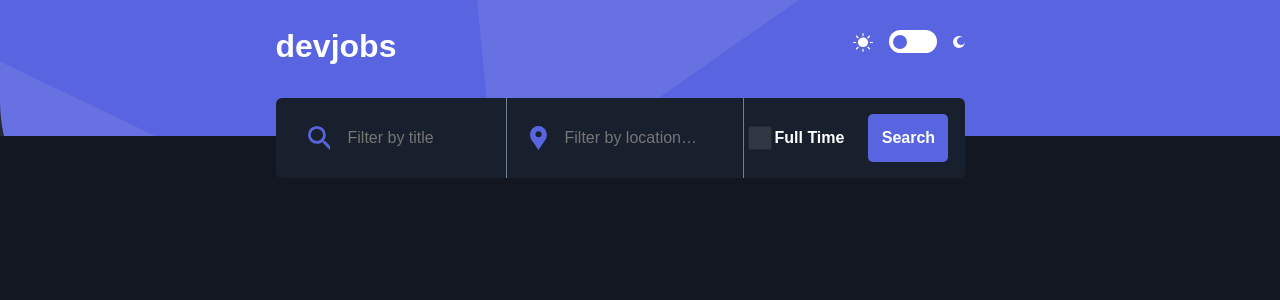
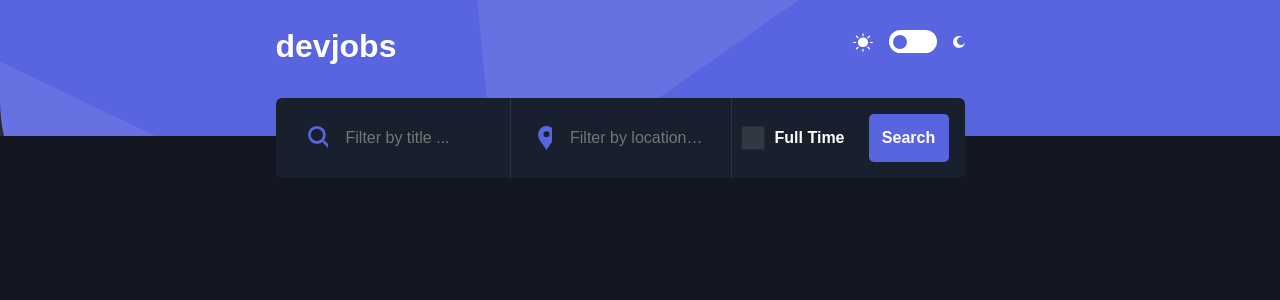
Before and after one commit to harrisonJones12/github-jobs, a React (Create React App) app: page / in a window 1280 px wide. Shown: the top 300 px of the page. Built offline with nearby package versions, Linux system fonts and the light colour scheme.

Commit message:
dial styles in a bit more / add new wrapper and add copy change

```diff
--- a/src/components/SearchBar/SearchBar.jsx
+++ b/src/components/SearchBar/SearchBar.jsx
@@ -80,7 +80,7 @@ const SearchBar = () => {
         placeholder={
           viewportWidth >= desktopBreakPoint
             ? "Filter by title, companies, expertise…"
-            : "Filter by title"
+            : "Filter by title ..."
         }
       />
     </div>
@@ -110,9 +110,10 @@ const SearchBar = () => {
 
   const desktopSearchSection = (
     <div className="search-button-input-container">
-      {/* <div className="search-button-input-inner-wrapper"> */}
+      <div className="input-label-container">
         <input
           type="checkbox"
+          className="full-time-only-checkbox"
           id="full-time-only-checkbox"
           name="vehicle1"
           value="Bike"
@@ -120,7 +121,7 @@ const SearchBar = () => {
         <label for="full-time-only-checkbox" className="check-box-label">
           {viewportWidth >= TabletBreakPoint ? "full time" : "full time only"}
         </label>
-      {/* </div> */}
+      </div>
       <button className="tablet-desktop-search-button">search</button>
     </div>
   );
--- a/src/components/SearchBar/SearchBar.scss
+++ b/src/components/SearchBar/SearchBar.scss
@@ -29,13 +29,15 @@
         .vertical-line {
           height: auto;
           border-left: 1px solid #6e8098;
+          opacity: 0.2;
         }
 
         .filter-icon-input-desktop-container {
           margin-left: 23px;
           display: flex;
           align-items: center;
-          width: 213px;
+          width: 169px;
+          margin-right: 20px;
 
           // @media (min-width: 1110px) {
           //   width: 169px;
@@ -62,7 +64,7 @@
       border: none;
       color: #fff;
       font-size: 16px;
-      width: 105px;
+      width: 107px;
 
       // @media (min-width: 760px) {
       //   width: 222px;
@@ -130,16 +132,16 @@
     @media (min-width: 768px) {
       display: flex;
       align-items: center;
-      width: 252px;
+      // width: 252px;
 
-      // .search-button-input-inner-wrapper {
-      //   width: 108px;
-      //   display: flex;
-      //   align-items: center;
-      //   justify-content: space-between;
-      // }
+      .input-label-container {
+        width: 108px;
+        display: flex;
+        align-items: center;
+        justify-content: space-between;
+      }
 
-      #full-time-only-checkbox {
+      .full-time-only-checkbox {
         // margin-right: 16px;
         background-color: #19202d;
         opacity: 0.1;
@@ -147,7 +149,7 @@
         height: 24px;
       }
 
-      #full-time-only-checkbox:checked {
+      .full-time-only-checkbox:checked {
         opacity: 1;
       }
       .check-box-label {
@@ -168,6 +170,7 @@
         font-size: 16px;
         text-transform: capitalize;
         font-weight: bold;
+        margin-right: 16px;
 
         // @media (min-width: 1120px) {
         //   width: 80px;
```
Lines whose indentation alone changed are shown as unchanged.
